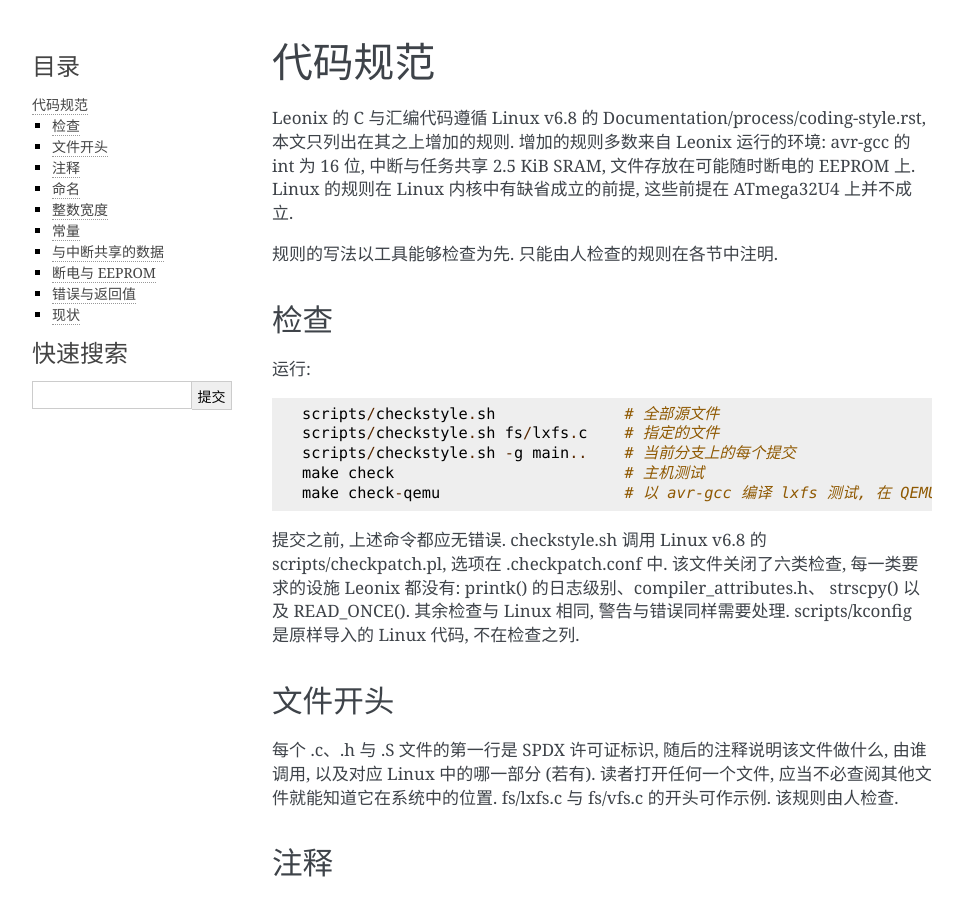
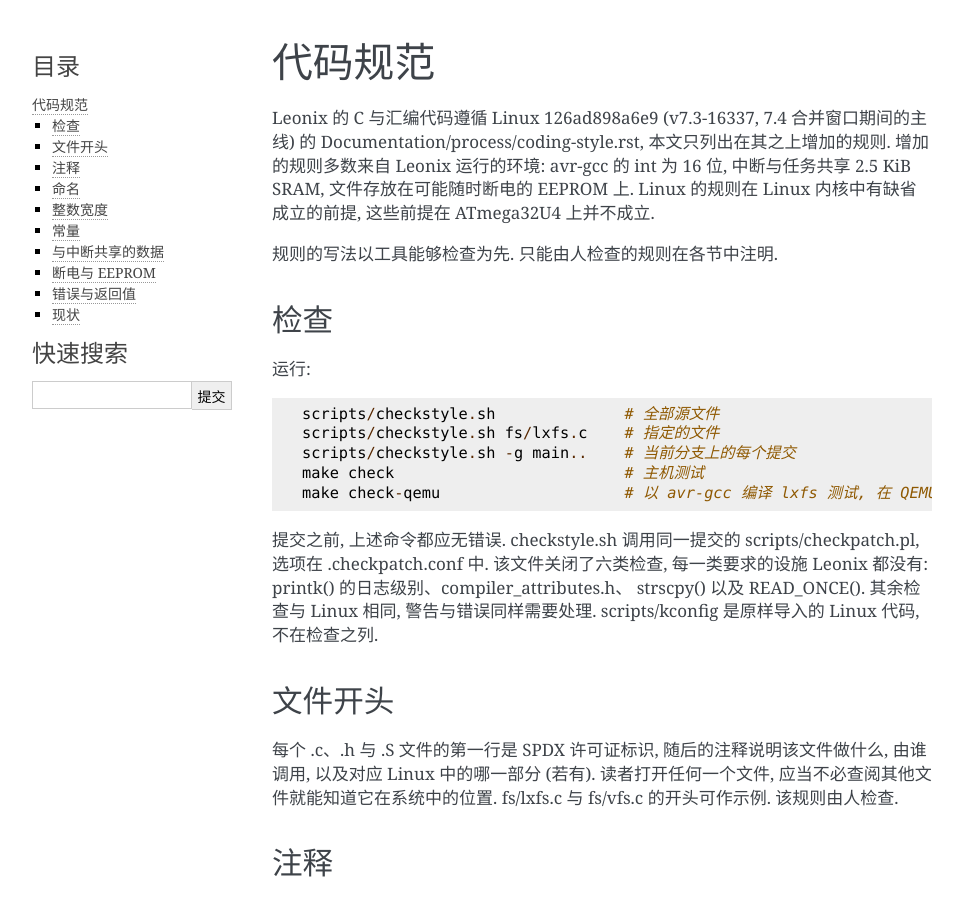
Before and after one commit to w3ngzv/Leonix, a Sphinx documentation site: the page built from Documentation/coding-style.rst, in a window 1280 px wide and 900 px high. Shown: the whole window, without its empty margins (148-1111 px from the left). Built offline with Sphinx 7.4.7, drawn with Linux system fonts in a browser that asks for light colours; some of the changed text lies outside the part shown.

Commit message:
scripts: 将 checkpatch.pl 更新到 Linux 主线 126ad898a6e9
规范文档改为以 Linux 主线 126ad898a6e9 (v7.3-16337) 的
coding-style.rst 为准, checkpatch.pl 随之取自同一提交, 规则与检查才对应.
v6.8 之后 checkpatch.pl 有 64 个提交, 其中 b1be5844c1a0 起报告
函数式宏中未使用的参数, 与 coding-style.rst 新增的"函数式宏应求值其参数"
一条相对应.

在 Leonix 上新版只多出一个警告, 即 include/leonix/kconfig.h 中
__take_second_arg 的 MACRO_ARG_UNUSED. 该宏原样取自 Linux, 新版
checkpatch.pl 对 Linux 自身的 include/linux/kconfig.h 同样报告, 因此
保留该警告, 不在 .checkpatch.conf 中关闭整类检查. .checkpatch.conf 中
关闭的六类在新版中仍然存在.

Signed-off-by: KernelKraze <admin@mail.go1.qzz.io>

```diff
--- a/Documentation/coding-style.rst
+++ b/Documentation/coding-style.rst
@@ -4,10 +4,10 @@
 代码规范
 ==============
 
-Leonix 的 C 与汇编代码遵循 Linux v6.8 的
-Documentation/process/coding-style.rst, 本文只列出在其之上增加的规则. 增加的
-规则多数来自 Leonix 运行的环境: avr-gcc 的 int 为 16 位, 中断与任务共享
-2.5 KiB SRAM, 文件存放在可能随时断电的 EEPROM 上. Linux 的规则在 Linux
+Leonix 的 C 与汇编代码遵循 Linux 126ad898a6e9 (v7.3-16337, 7.4 合并窗口
+期间的主线) 的 Documentation/process/coding-style.rst, 本文只列出在其之上
+增加的规则. 增加的规则多数来自 Leonix 运行的环境: avr-gcc 的 int 为 16 位,
+中断与任务共享 2.5 KiB SRAM, 文件存放在可能随时断电的 EEPROM 上. Linux 的规则在 Linux
 内核中有缺省成立的前提, 这些前提在 ATmega32U4 上并不成立.
 
 规则的写法以工具能够检查为先. 只能由人检查的规则在各节中注明.
@@ -24,7 +24,7 @@
   make check                         # 主机测试
   make check-qemu                    # 以 avr-gcc 编译 lxfs 测试, 在 QEMU 中运行
 
-提交之前, 上述命令都应无错误. checkstyle.sh 调用 Linux v6.8 的
+提交之前, 上述命令都应无错误. checkstyle.sh 调用同一提交的
 scripts/checkpatch.pl, 选项在 .checkpatch.conf 中. 该文件关闭了六类检查,
 每一类要求的设施 Leonix 都没有: printk() 的日志级别、compiler_attributes.h、
 strscpy() 以及 READ_ONCE(). 其余检查与 Linux 相同, 警告与错误同样需要处理.
@@ -126,6 +126,8 @@
 现状
 ====
 
-2026-10-26 在 feature/checkstyle 上, checkstyle.sh 报告 0 个错误与 16 个
-警告. 警告中 ``ARRAY_SIZE``、``TRAILING_SEMICOLON`` 与 ``AVOID_EXTERNS``
+2026-10-26 在 feature/checkstyle 上, checkstyle.sh 报告 0 个错误与 17 个
+警告. 其中 include/leonix/kconfig.h 的 MACRO_ARG_UNUSED 出自原样复制的
+Linux 宏 ``__take_second_arg``, Linux 自身的 include/linux/kconfig.h 同样被
+报告. 警告中 ``ARRAY_SIZE``、``TRAILING_SEMICOLON`` 与 ``AVOID_EXTERNS``
 等类别可以直接改正, 尚未处理.
```
Also changed, not shown: 3 other files.
